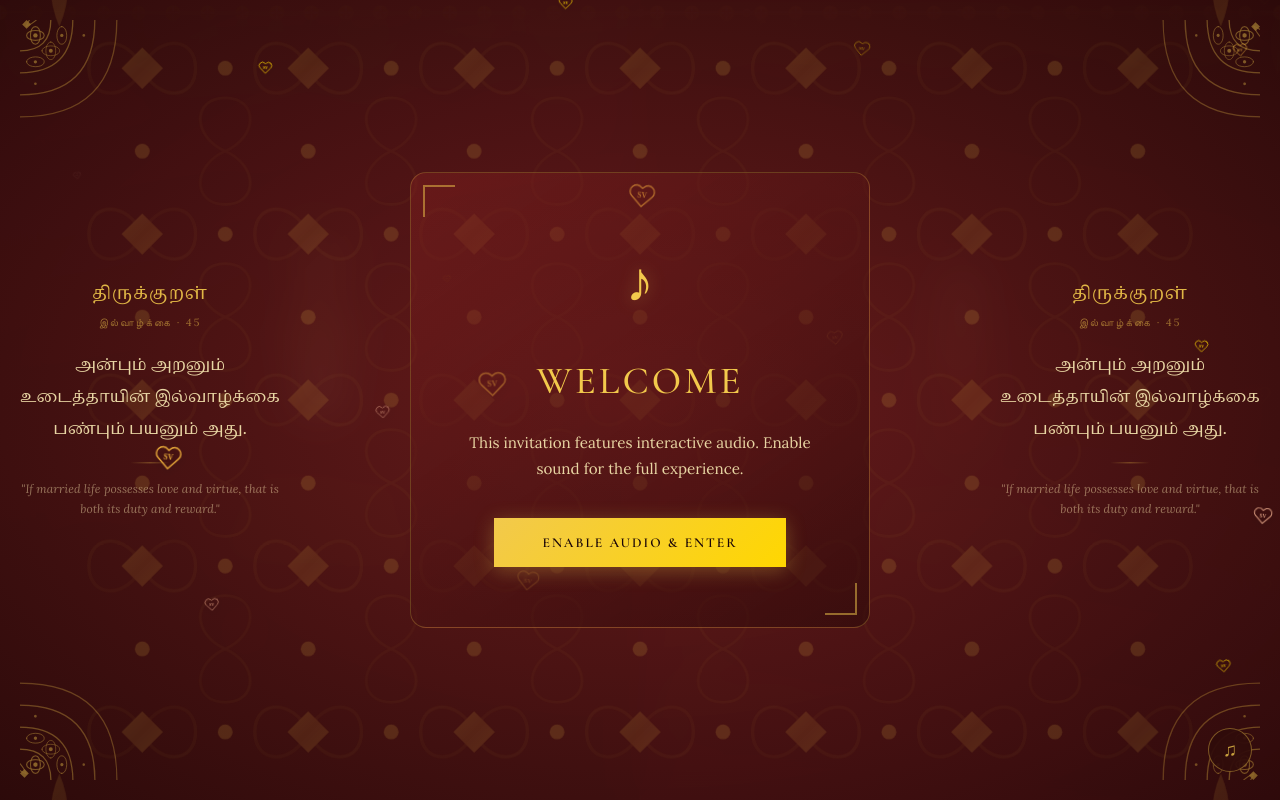
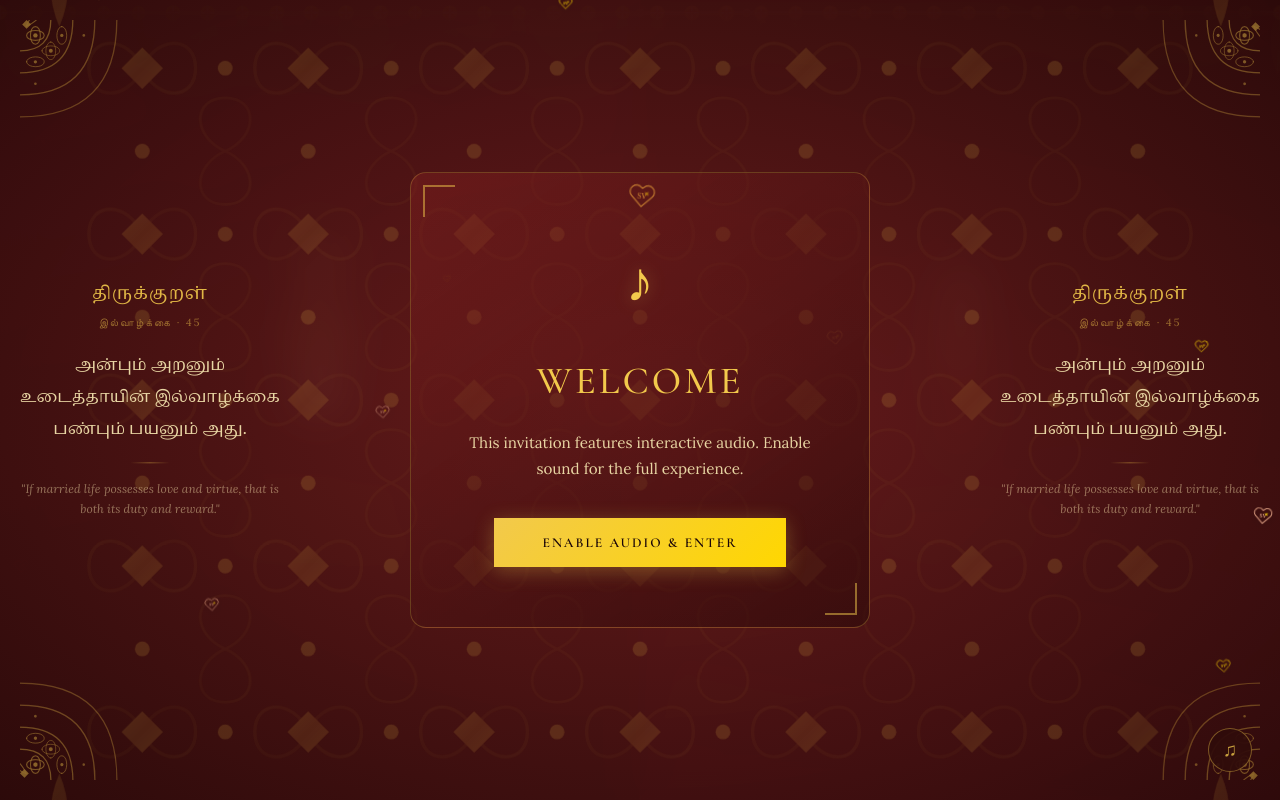
Before and after one commit to sakthivelprabakaran/tamil-wedding-invitation, a React (Vite) app: page / in a window 1280 px wide. Built offline with nearby package versions, Linux system fonts and the light colour scheme.

Commit message:
feat: animate interior twinkle sparkle on floating hearts and reduce their count density across components

```diff
--- a/src/components/AudioModal.jsx
+++ b/src/components/AudioModal.jsx
@@ -82,7 +82,7 @@ const AudioModal = ({ onEnable }) => {
     return (
         <div className={`${styles.audioModal} glitter-bg`}>
             {/* GLITTER BACKGROUND */}
-            <FloatingHearts count={30} />
+            <FloatingHearts count={16} />
 
             {/* FULL-SCREEN KOLAM BACKGROUND */}
             <div className={styles.kolamBg}>
@@ -132,9 +132,7 @@ const AudioModal = ({ onEnable }) => {
                 <div className={styles.kuralDivider}></div>
                 <p className={styles.kuralMeaning}>"{kural.meaning}"</p>
             </div>
-
         </div>
     );
 };
-
 export default AudioModal;
--- a/src/components/EntryPage.jsx
+++ b/src/components/EntryPage.jsx
@@ -171,7 +171,7 @@ const EntryPage = ({ onEnter, onAudioEnabled }) => {
           }}
           onMouseEnter={() => !isMobile() && handleMouseEnter('groom')}
         >
-          <FloatingHearts count={25} />
+          <FloatingHearts count={12} />
           <div className={styles.content}>
             {/* Sikku Kolam watermark behind groom name */}
             <div className={styles.kolamWatermark}>
@@ -202,7 +202,7 @@ const EntryPage = ({ onEnter, onAudioEnabled }) => {
           }}
           onMouseEnter={() => !isMobile() && handleMouseEnter('bride')}
         >
-          <FloatingHearts count={25} />
+          <FloatingHearts count={12} />
           <div className={styles.content}>
             {/* Sikku Kolam watermark behind bride name */}
             <div className={styles.kolamWatermark}>
--- a/src/components/FloatingHearts.jsx
+++ b/src/components/FloatingHearts.jsx
@@ -37,9 +37,11 @@ const FloatingHearts = ({ count = 25 }) => {
                         '--delay': p.delay,
                     }}
                 >
-                    <svg width="100%" height="100%" viewBox="0 0 24 24" fill="none" stroke="currentColor" strokeWidth="1.2" strokeLinecap="round" strokeLinejoin="round" style={{ overflow: 'visible', filter: 'drop-shadow(0 2px 4px rgba(0,0,0,0.3))' }}>
+                    <svg className="heart-svg" width="100%" height="100%" viewBox="0 0 24 24" fill="none" stroke="currentColor" strokeWidth="1.2" strokeLinecap="round" strokeLinejoin="round" style={{ overflow: 'visible', filter: 'drop-shadow(0 2px 4px rgba(0,0,0,0.3))' }}>
                         <path d="M20.84 4.61a5.5 5.5 0 0 0-7.78 0L12 5.67l-1.06-1.06a5.5 5.5 0 0 0-7.78 7.78l1.06 1.06L12 21.23l7.78-7.78 1.06-1.06a5.5 5.5 0 0 0 0-7.78z"></path>
-                        <text x="12" y="14" textAnchor="middle" fontSize="6.5" fontWeight="bold" fill="currentColor" stroke="none" style={{ fontFamily: 'Playfair Display, serif' }}>SV</text>
+                        <text x="12" y="14.5" textAnchor="middle" fontSize="6.5" fontWeight="bold" fill="currentColor" stroke="none" style={{ fontFamily: 'Playfair Display, serif' }}>SV</text>
+                        {/* Tiny internal 4-point sparkle */}
+                        <path className="inner-sparkle" d="M16 8 L16.5 9.5 L18 10 L16.5 10.5 L16 12 L15.5 10.5 L14 10 L15.5 9.5 Z" fill="var(--yellow-bright)" stroke="none" />
                     </svg>
                 </div>
             ))}
--- a/src/components/Hero.jsx
+++ b/src/components/Hero.jsx
@@ -28,7 +28,7 @@ const AnimatedText = ({ text, className }) => {
 const Hero = () => {
   return (
     <section className="hero glitter-bg">
-      <FloatingHearts count={20} />
+      <FloatingHearts count={12} />
 
       {/* Kolam corner decorations at all 4 corners */}
       <KolamCorners size={100} opacity={0.4} offset={16} />
@@ -76,7 +76,7 @@ const Hero = () => {
       <div className="scroll-indicator">
         <span>&#8964;</span>
       </div>
-    </section>
+    </section >
   );
 };
 
--- a/src/index.css
+++ b/src/index.css
@@ -197,6 +197,24 @@ ul {
   }
 }
 
+/* Internal Sparkle Animation */
+.inner-sparkle {
+  transform-origin: 16px 10px;
+  animation: innerTwinkle 2s ease-in-out infinite alternate;
+}
+
+@keyframes innerTwinkle {
+  0% {
+    opacity: 0.2;
+    transform: scale(0.6) rotate(0deg);
+  }
+
+  100% {
+    opacity: 1;
+    transform: scale(1.4) rotate(45deg);
+  }
+}
+
 
 /* === UTILITIES === */
 
```
